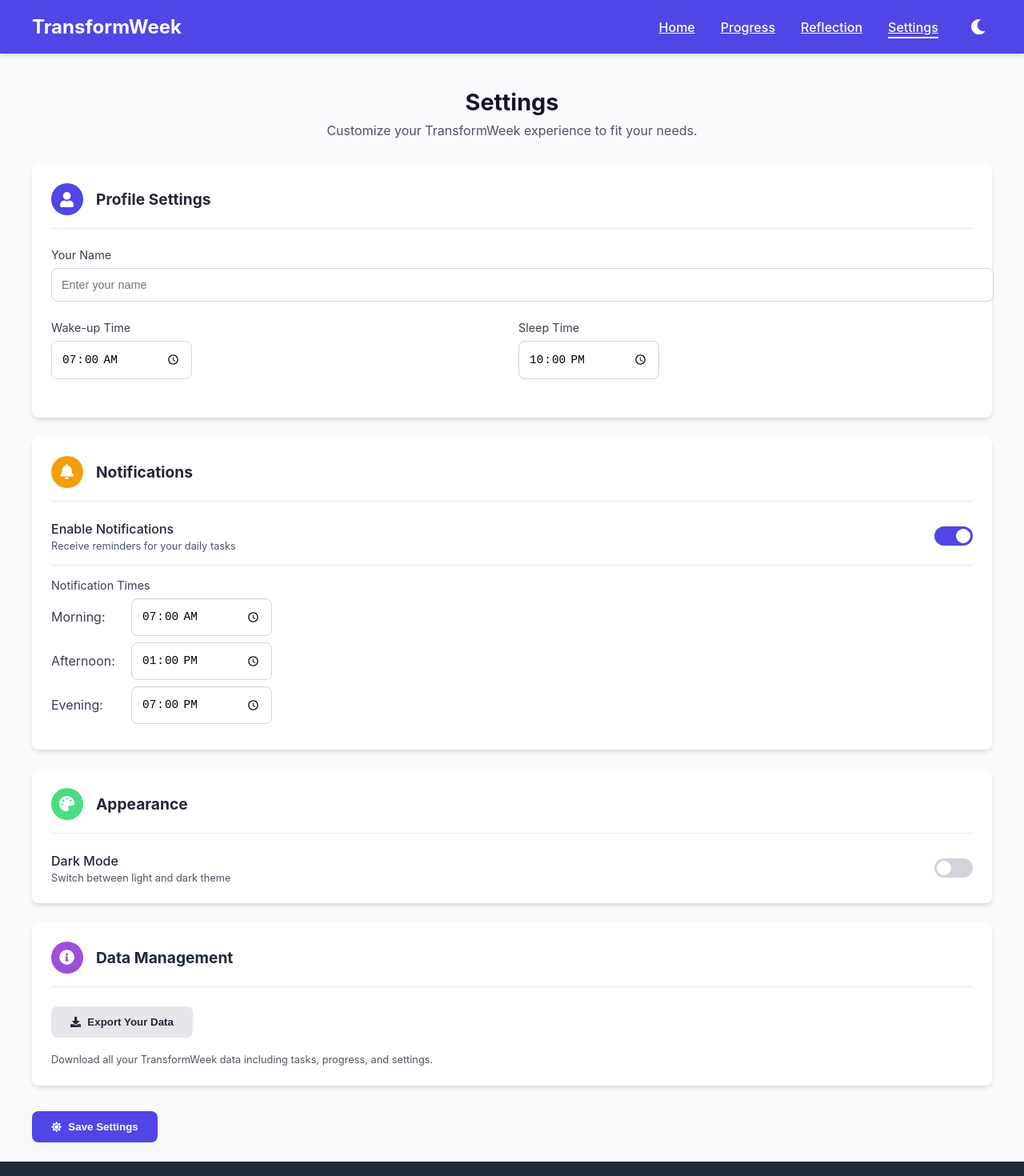
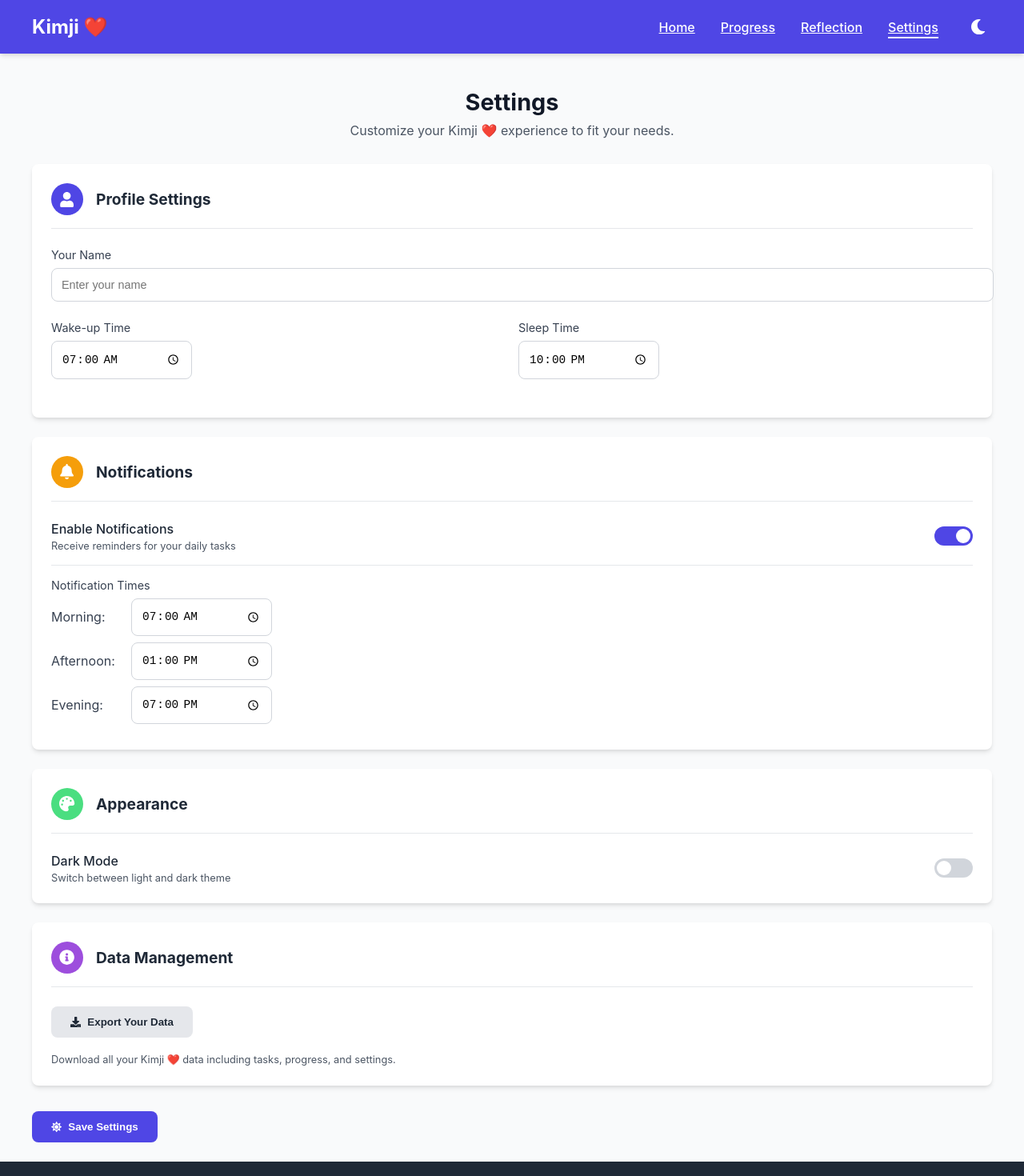
Before and after one commit to kiterunner20/kimji, a React (Create React App) app: page /settings in a window 1280 px wide. Shown: the top 1470 px of the page at 80% size. Built offline with nearby package versions, Linux system fonts and the light colour scheme.

Commit message:
Rename app to Kimji ❤️

```diff
--- a/package.json
+++ b/package.json
@@ -1,5 +1,5 @@
 {
-  "name": "transform-week",
+  "name": "kimji-heart",
   "version": "0.1.0",
   "private": true,
   "dependencies": {
--- a/public/index.html
+++ b/public/index.html
@@ -24,7 +24,7 @@
       work correctly both with client-side routing and a non-root public URL.
       Learn how to configure a non-root public URL by running `npm run build`.
     -->
-    <title>React App</title>
+    <title>Kimji ❤️</title>
   </head>
   <body>
     <noscript>You need to enable JavaScript to run this app.</noscript>
--- a/src/components/Header.js
+++ b/src/components/Header.js
@@ -128,7 +128,7 @@ const Header = () => {
   return (
     <HeaderContainer>
       <Nav>
-        <Logo>TransformWeek</Logo>
+        <Logo>Kimji ❤️</Logo>
 
         <MenuButton onClick={() => setMenuOpen(!menuOpen)}>
           {menuOpen ? <FaTimes /> : <FaBars />}
--- a/src/pages/Settings.js
+++ b/src/pages/Settings.js
@@ -376,7 +376,7 @@ const Settings = () => {
     <SettingsContainer>
       <Title>Settings</Title>
       <Subheading>
-        Customize your TransformWeek experience to fit your needs.
+        Customize your Kimji ❤️ experience to fit your needs.
       </Subheading>
 
       <SettingsCard>
@@ -509,7 +509,7 @@ const Settings = () => {
         </ExportButton>
 
         <SettingDescription>
-          Download all your TransformWeek data including tasks, progress, and settings.
+          Download all your Kimji ❤️ data including tasks, progress, and settings.
         </SettingDescription>
       </SettingsCard>
 
```
Also changed, not shown: public/manifest.json.
